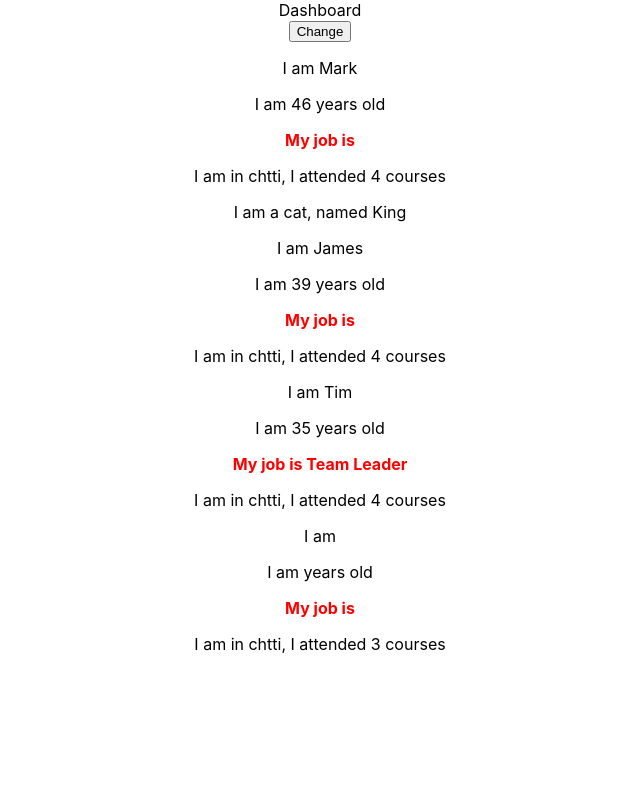
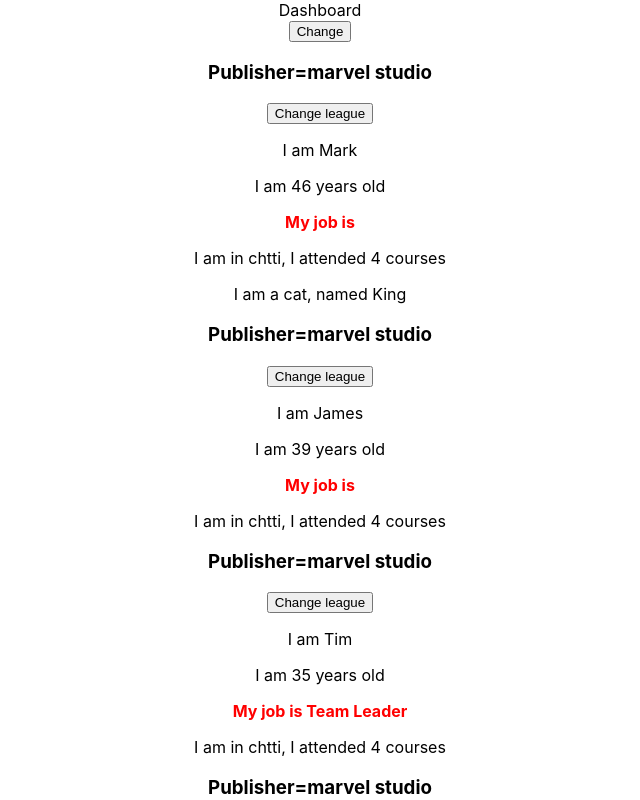
Before and after one commit to qazw2088/chtti_react_redux, a React (Create React App) app in the folder app1/: page / in a window 1280 px wide. Shown: the top 800 px of the page, without its empty margins (320-960 px from the left). Built offline with nearby package versions, Linux system fonts and the light colour scheme.

Commit message:
feat: useState in react functional component

```diff
--- a/app1/src/components/Person.jsx
+++ b/app1/src/components/Person.jsx
@@ -1,9 +1,19 @@
-import React from "react";
+import React, { useState } from "react";
 
 const Person = (props) => {
+  // let publisher = "marvel studio";
+  const [vendor, setVendor] = useState({ publisher: "marvel studio" });
+  const switchVendorHandler = () => {
+    console.log("original publisher=", vendor.publisher);
+    // vendor.publisher = "DC commic"; //WRONG!!!!
+    setVendor({ publisher: "DC commic" });
+    console.log("after change, publisher=", vendor.publisher);
+  };
   console.log(`inside Person, prpos.name=${props.name}`);
   return (
     <div>
+      <h3>Publisher={vendor.publisher}</h3>
+      <button onClick={switchVendorHandler}>Change league</button>
       <p>I am {props.name}</p>
       <p>I am {props.age} years old</p>
       <p style={{ color: "red", fontWeight: "bold" }}>
```
